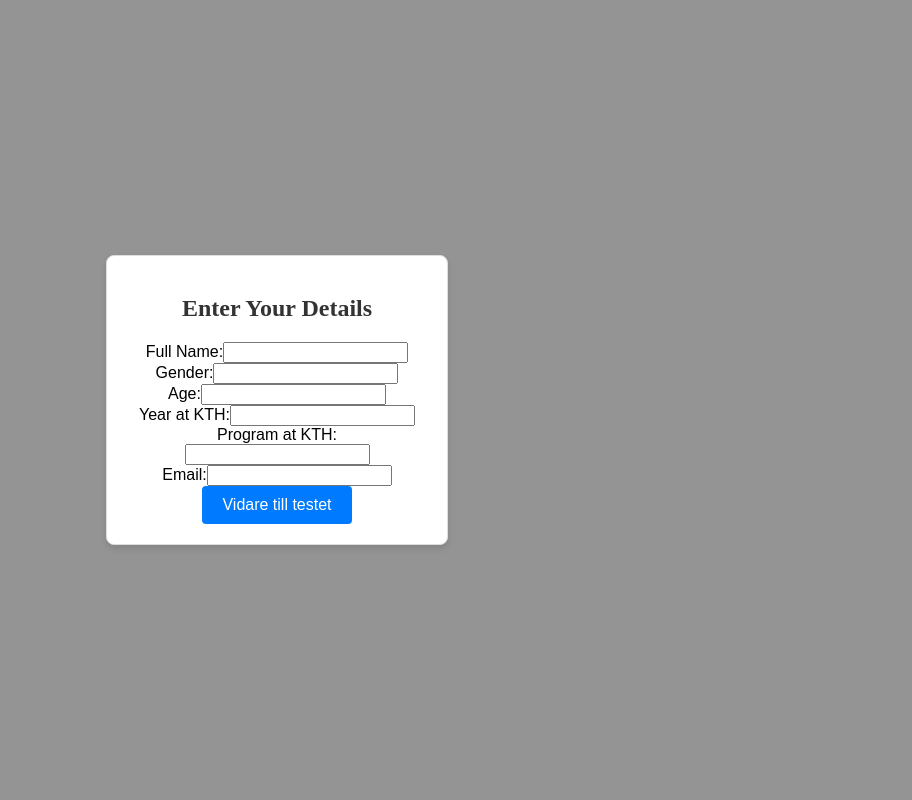
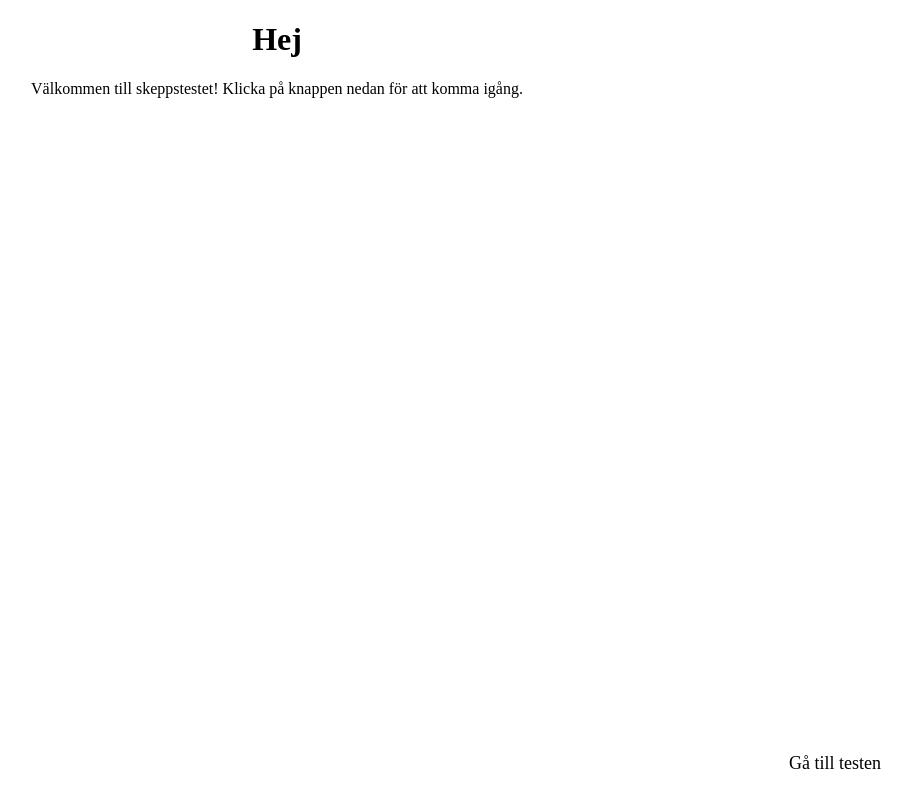
Before and after one commit to Linneivinsson/Examensarbete, a React (Vite) app: page /#/ in a window 1280 px wide. Shown: the whole page, without its empty margins (363-1275 px from the left). Built offline with nearby package versions, Linux system fonts and the light colour scheme.

Commit message:
Uppdatering 2
Fixat utseende i början

```diff
--- a/src/ReactRoot.jsx
+++ b/src/ReactRoot.jsx
@@ -1,12 +1,14 @@
 import React from "react";
 import { createHashRouter, RouterProvider } from "react-router-dom";
+import { StartPresenter } from "./presenters/StartPresenter.jsx";
 import { UserDataFormPresenter } from "./presenters/UserDataFormPresenter.jsx";
 import { ShipTestPresenter } from "./presenters/ShipTestPresenter.jsx";
 import { ResultsPresenter } from "./presenters/ResultsPresenter.jsx";
 
 function makeRouter(model) {
   return createHashRouter([
-    { path: "/", element: <UserDataFormPresenter model={model} /> },
+    { path: "/", element: <StartPresenter /> }, // Startsida
+    { path: "/login", element: <UserDataFormPresenter model={model} /> }, // Inloggningssida
     { path: "/test/:testNumber", element: <ShipTestPresenter model={model} /> },
     { path: "/results", element: <ResultsPresenter model={model} /> },
   ]);
--- a/src/firebaseModel.js
+++ b/src/firebaseModel.js
@@ -23,13 +23,9 @@ const analytics = getAnalytics(app);
 const db = getFirestore(app); // Lägg till denna rad
 
 // Funktion för att spara testresultat
-const saveTestResult = async (userData, testNumber, duration, soundFile) => {
+const saveTestResult = async (userData, testNumber, duration, soundFile, collectionName) => {
   try {
-    // Definiera samlingen för nuvarande testnummer
-    const collectionName = `noise${testNumber}`; // Dynamiskt samlingsnamn baserat på testnummer
-    const noiseCollection = collection(db, collectionName);
-
-    // Lägg till ett nytt dokument till samlingen
+    const noiseCollection = collection(db, collectionName); // Använd dynamiskt samlingsnamn
     await addDoc(noiseCollection, {
       ...userData,
       testNumber,
@@ -37,10 +33,11 @@ const saveTestResult = async (userData, testNumber, duration, soundFile) => {
       soundFile,
       timestamp: new Date().toISOString(),
     });
-    console.log(`Result saved in ${collectionName}`);
+    console.log(`Result sparat i samling: ${collectionName}`);
   } catch (error) {
     console.error("Error saving test result:", error);
   }
 };
 
+
 export { saveTestResult };
--- a/src/presenters/ShipTestPresenter.jsx
+++ b/src/presenters/ShipTestPresenter.jsx
@@ -13,7 +13,7 @@ function ShipTestPresenter({ model }) {
   }, [model.testNumber]);
 
   const saveResult = async (duration) => {
-    const soundFile = `noise${model.testNumber}.mp3`;
+    const soundFile = model.getCurrentSound(); // Hämta aktuellt ljud
     const durationInSeconds = (duration / 1000).toFixed(2);
     await model.saveTestData(durationInSeconds);
   };
--- /dev/null
+++ b/src/presenters/StartPresenter.jsx
@@ -0,0 +1,15 @@
+import React from "react";
+import { useNavigate } from "react-router-dom";
+import { StartView } from "../views/StartView.jsx";
+
+function StartPresenter() {
+  const navigate = useNavigate();
+
+  const handleNavigateToLogin = () => {
+    navigate("/login"); // Navigera till inloggningssidan
+  };
+
+  return <StartView onNavigateToLogin={handleNavigateToLogin} />;
+}
+
+export { StartPresenter };
--- a/src/style.css
+++ b/src/style.css
@@ -1,5 +1,5 @@
 body {
-  font-family: Arial, sans-serif;
+  font-family: 'Times New Roman', Times, serif;
   text-align: center;
   margin: 20px;
   background-color: white;
@@ -54,13 +54,13 @@ body {
 
 .modal-content {
   background: white;
-  padding: 20px;
-  max-width: 300px;
-  width: 80%;
-  text-align: center;
-  border: 1px solid #ddd;
-  box-shadow: 0 4px 6px rgba(0, 0, 0, 0.1);
-  border-radius: 8px;
+  padding: 30px;
+  max-width: 400px;
+  width: 90%;
+  text-align: left;
+  border: none;
+  box-shadow: 0 8px 16px rgba(0, 0, 0, 0.2);
+  border-radius: 10px;
 }
 
 .modal-content h2 {
@@ -68,22 +68,44 @@ body {
   font-size: 24px;
   color: #333;
   margin-bottom: 20px;
+  text-align: center;
 }
 
 .login-button {
+  position: relative; /* För att placera knappen längst ner till vänster */
+  left: 110px;
+  margin: 10px;
   padding: 10px 20px;
-  background-color: #007bff;
-  color: white;
-  border: none;
-  border-radius: 4px;
   font-size: 16px;
   cursor: pointer;
-  transition: background-color 0.3s ease;
+  font-family: "Times New Roman", Times, serif;
+  color: black;
+  background-color: transparent;
+  border: none;
+  transition: color 0.3s ease;
 }
 
 .login-button:hover {
-  background-color: #0056b3;
+  color: rgb(213, 213, 213);
 }
+
+.starttest-button {
+  font-family: "Times New Roman", Times, serif;
+  position: fixed; /* Fixerar knappen på en specifik plats */
+  bottom: 25px; /* Flyttar knappen 20px upp från botten */
+  right: 30px; /* Flyttar knappen 20px in från höger */
+  z-index: 1000; /* Säkerställer att den ligger över andra element */
+  background-color: transparent; /* Valfri bakgrundsfärg */
+  border: none; /* Lägger till en subtil kant */
+  text-align: center; /* Centrerar texten i knappen */
+  cursor: pointer; /* Gör muspekaren till en hand vid hover */
+  font-size: 18px;
+}
+
+.starttest-button:hover {
+  color: rgb(213, 213, 213);
+}
+
 .finish-button {
   position: fixed;
   bottom: 20px;
@@ -116,3 +138,35 @@ body {
 .modal-button:hover {
   background-color: #0056b3;
 }
+
+.form-group {
+  display: block;
+  position: relative;
+  width: 100%;
+  margin-bottom: 20px;
+}
+
+.form-group label {
+  font-family: "Times New Roman", Times, serif;
+  font-size: 14px;
+  color: #000000;
+  margin-bottom: 5px;
+  display: block;
+}
+
+.user-input {
+  font-family: "Times New Roman", Times, serif;
+  color: #000000;
+  width: 100%;
+  padding: 10px;
+  font-size: 14px;
+  border: 1px solid #ccd1d9;
+  border-radius: 5px;
+  box-sizing: border-box;
+}
+
+.user-input:focus {
+  border-color: #5f5f5f;
+  outline: none;
+  box-shadow: 0 0 4px rgba(168, 168, 168, 0.5);
+}
--- a/src/views/ShipTestView.jsx
+++ b/src/views/ShipTestView.jsx
@@ -11,12 +11,8 @@ const ShipTestView = observer(({ testNumber, onComplete, model }) => {
   const [canProceed, setCanProceed] = useState(false);
 
   const playSound = () => {
-    if (testNumber < 1 || testNumber > 4) {
-      console.error(`Ogiltigt testnummer: ${testNumber}`);
-      return () => {};
-    }
-
-    const soundPath = `/noise/noise${testNumber}.mp3`;
+    const currentSound = model.getCurrentSound(); // Hämta aktuellt ljud
+    const soundPath = `/noise/${currentSound}`;
     console.log("Försöker spela ljud:", soundPath);
 
     const audio = new Audio(soundPath);
--- /dev/null
+++ b/src/views/StartView.jsx
@@ -0,0 +1,16 @@
+import React from "react";
+import "../style.css"; // Importera CSS-filen
+
+function StartView({ onNavigateToLogin }) {
+  return (
+    <div className="start-container">
+      <h1>Hej</h1>
+      <p>Välkommen till skeppstestet! Klicka på knappen nedan för att komma igång.</p>
+      <button className="starttest-button" onClick={onNavigateToLogin}>
+        Gå till testen
+      </button>
+    </div>
+  );
+}
+
+export { StartView };
--- a/src/views/UserDataFormView.jsx
+++ b/src/views/UserDataFormView.jsx
@@ -1,77 +1,103 @@
 import React from "react";
-import "../style.css"; // Importera CSS-filen
+import "../style.css";
 
 function UserDataFormView({ formData, onChange, onSubmit }) {
   return (
     <div className="modal-overlay">
       <div className="modal-content">
-        <h2>Enter Your Details</h2>
+        <h2>Fyll i dina uppgifter</h2>
         <form onSubmit={onSubmit}>
+          {/* Fullständigt namn */}
           <div className="form-group">
-            <label>Full Name:</label>
+            <label htmlFor="fullName">Fullständigt namn:</label>
             <input
+              id="fullName"
+              name="fullName"
               type="text"
-              name="fullName"
               value={formData.fullName}
               onChange={onChange}
               className="user-input"
             />
           </div>
+
+          {/* Kön */}
           <div className="form-group">
-            <label>Gender:</label>
-            <input
-              type="text"
+            <label htmlFor="gender">Kön:</label>
+            <select
+              id="gender"
               name="gender"
               value={formData.gender}
               onChange={onChange}
               className="user-input"
-            />
+            >
+              <option value="">Välj kön</option>
+              <option value="Kvinna">Kvinna</option>
+              <option value="Man">Man</option>
+              <option value="Övrigt">Övrigt</option>
+            </select>
           </div>
+
+          {/* Ålder */}
           <div className="form-group">
-            <label>Age:</label>
+            <label htmlFor="age">Ålder:</label>
             <input
+              id="age"
+              name="age"
               type="number"
-              name="age"
               value={formData.age}
               onChange={onChange}
               className="user-input"
             />
           </div>
+
+          {/* År på KTH */}
           <div className="form-group">
-            <label>Year at KTH:</label>
-            <input
-              type="text"
+            <label htmlFor="year">År på KTH:</label>
+            <select
+              id="year"
               name="year"
               value={formData.year}
               onChange={onChange}
               className="user-input"
-            />
+            >
+              <option value="">Välj år</option>
+              {[1, 2, 3, 4, 5].map((year) => (
+                <option key={year} value={year}>
+                  {year}
+                </option>
+              ))}
+            </select>
           </div>
+
+          {/* Program */}
           <div className="form-group">
-            <label>Program at KTH:</label>
+            <label htmlFor="program">Program på KTH:</label>
             <input
+              id="program"
+              name="program"
               type="text"
-              name="program"
               value={formData.program}
               onChange={onChange}
               className="user-input"
             />
           </div>
+
+          {/* E-postadress */}
           <div className="form-group">
-            <label>Email:</label>
+            <label htmlFor="email">E-postadress:</label>
             <input
+              id="email"
+              name="email"
               type="email"
-              name="email"
               value={formData.email}
               onChange={onChange}
               className="user-input"
             />
           </div>
-          <div className="button-group">
-            <button type="submit" className="login-button">
-              Vidare till testet
-            </button>
-          </div>
+
+          <button type="submit" className="login-button">
+            Vidare till testet
+          </button>
         </form>
       </div>
     </div>
```
Also changed, not shown: src/Model.js (+30 -8 lines), 1 other file (tests, documents, lock files or other folders).
